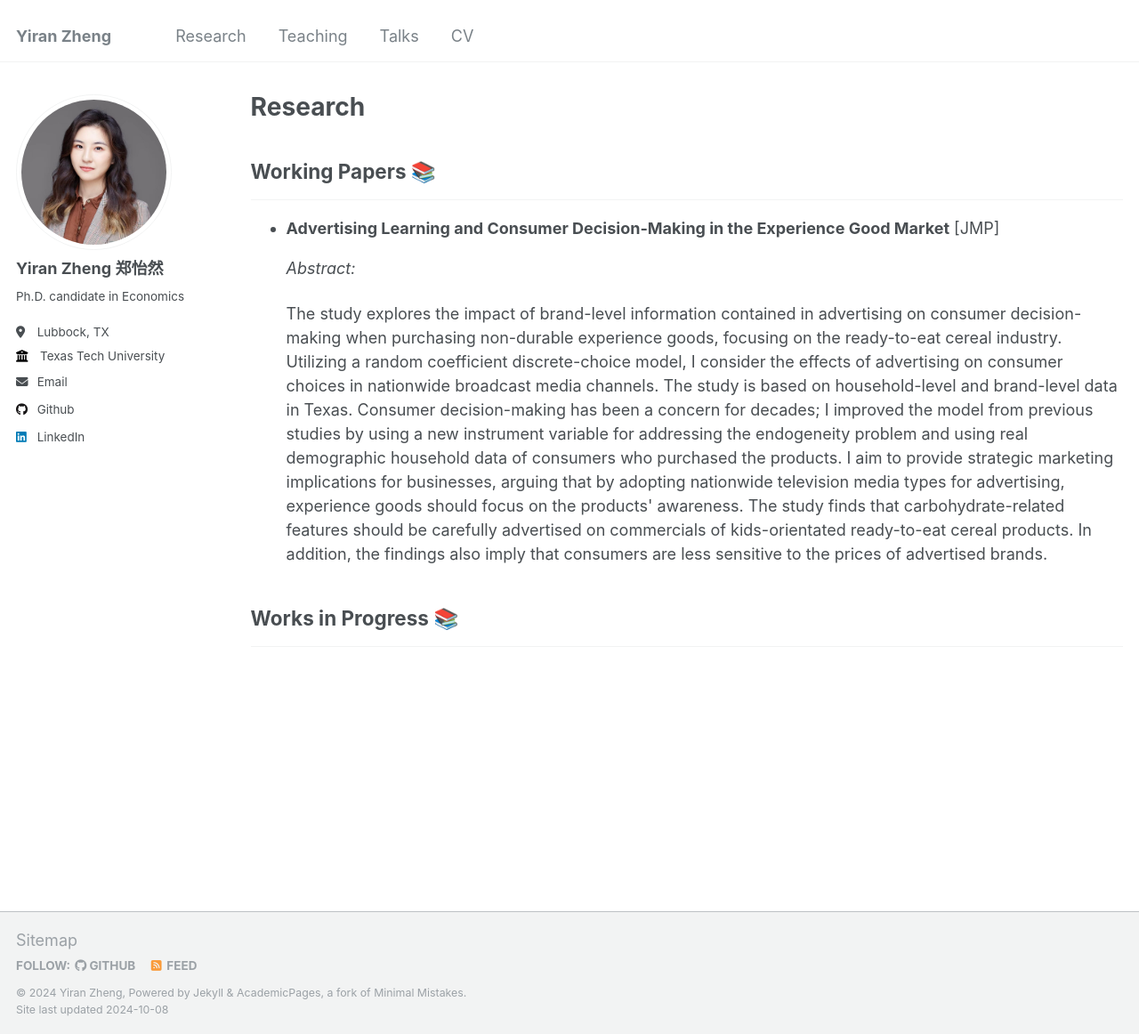
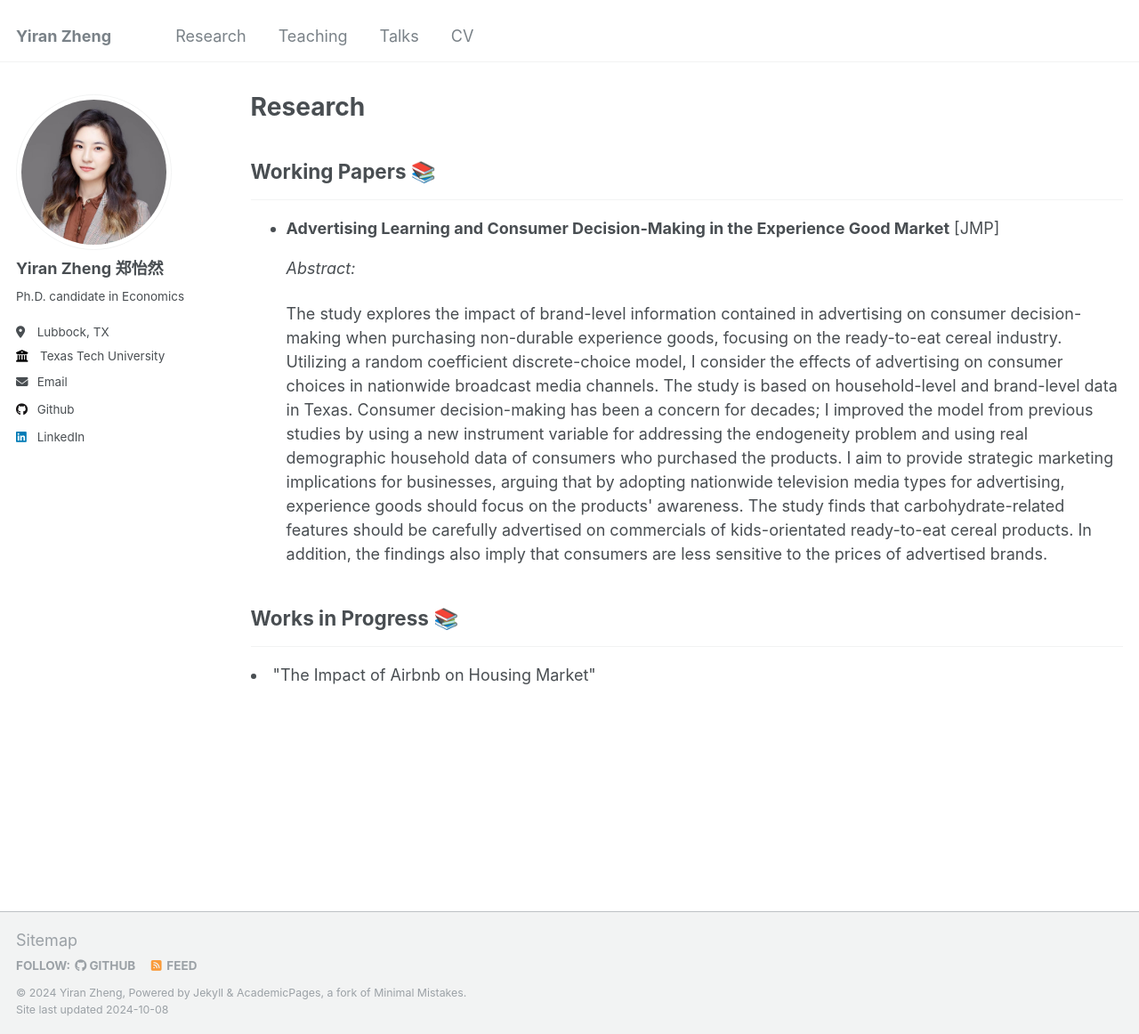
Before and after one commit to yiran-zheng/yiran-zheng.github.io, a Jekyll site: the page built from _pages/research.html, in a window 1280 px wide and 1162 px high. Shown: the whole window at 89% size. Built offline with Jekyll 4.4.1, drawn with Linux system fonts in a browser that asks for light colours.

Commit message:
Update research.html

```diff
--- a/_pages/research.html
+++ b/_pages/research.html
@@ -20,3 +20,4 @@ author_profile: true
           </ul>
   <h2>Works in Progress &#128218;</h2>
        <hr> <!-- This adds a horizontal line below the heading -->
+          <li> "The Impact of Airbnb on Housing Market" </li>
```
